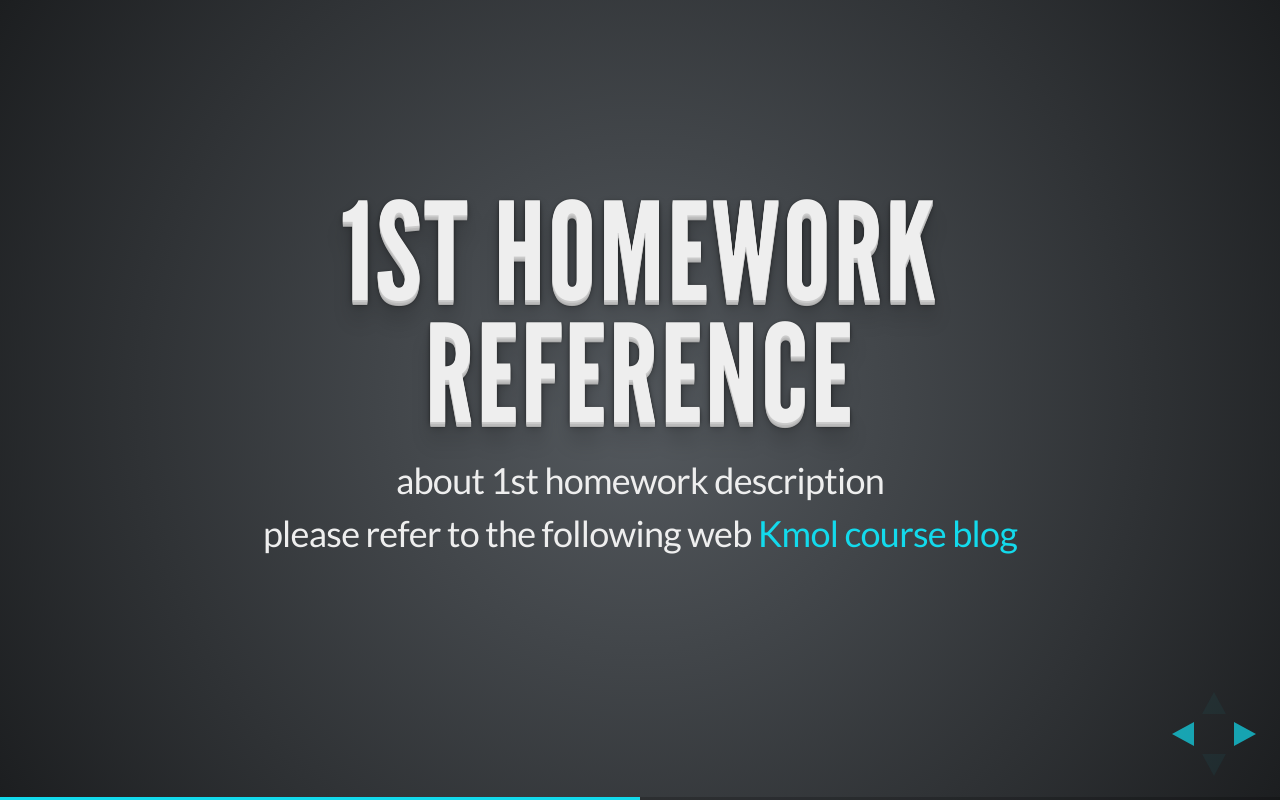
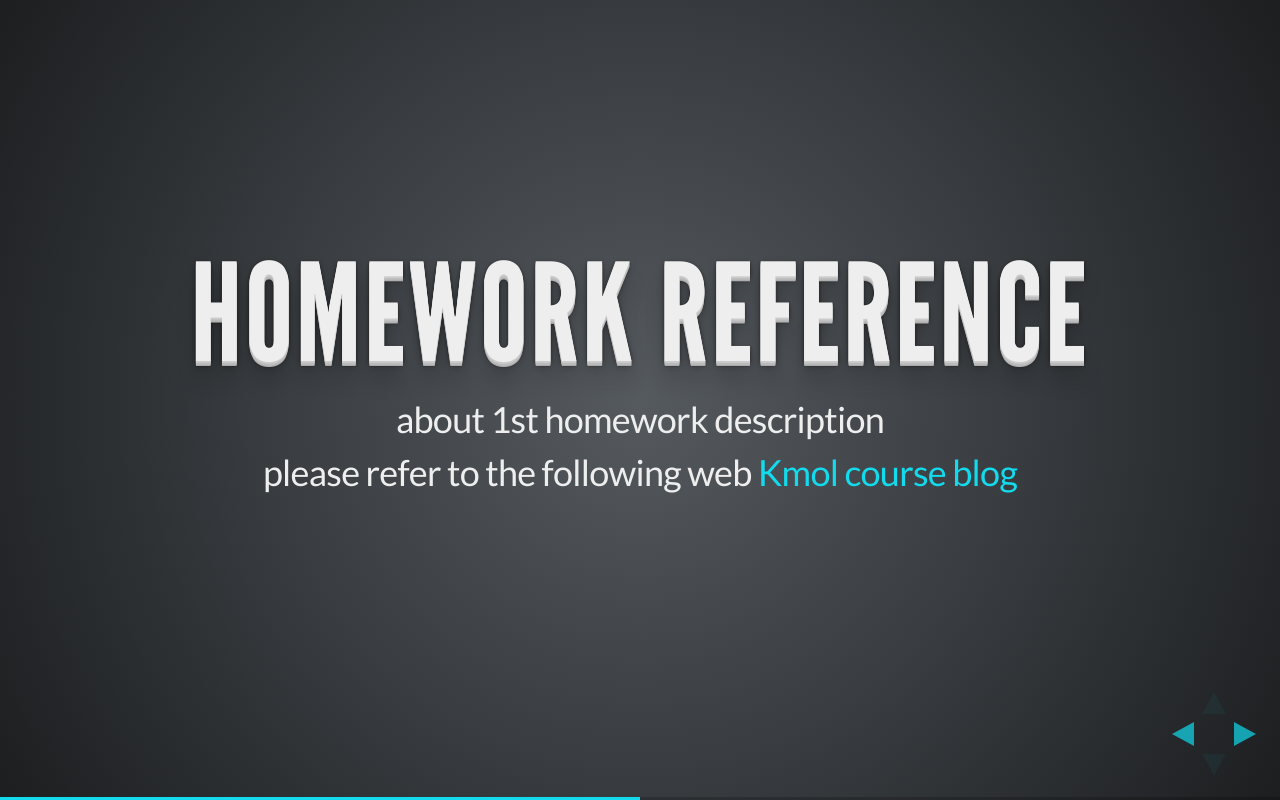
Before and after one commit to 49923230/homework, a website: page reflection.html in a window 1280 px wide. Both pictures are taken after a click on the element 1251 px from the left and 734 px from the top of the page. Drawn offline with Linux system fonts and the light colour scheme.

Commit message:
Update reflection.html

```diff
--- a/reflection.html
+++ b/reflection.html
@@ -30,7 +30,7 @@
 </section>
 
 <section id="hw-task-one">
-    <h1>1st homework reference</h1>
+    <h1>homework reference</h1>
     <p>about 1st homework description</p>
     <p>please refer to the following web <a href="http://wordpress-2015course.rhcloud.com/?p=3631#more-3631">Kmol course blog</a>
 </section>
```
